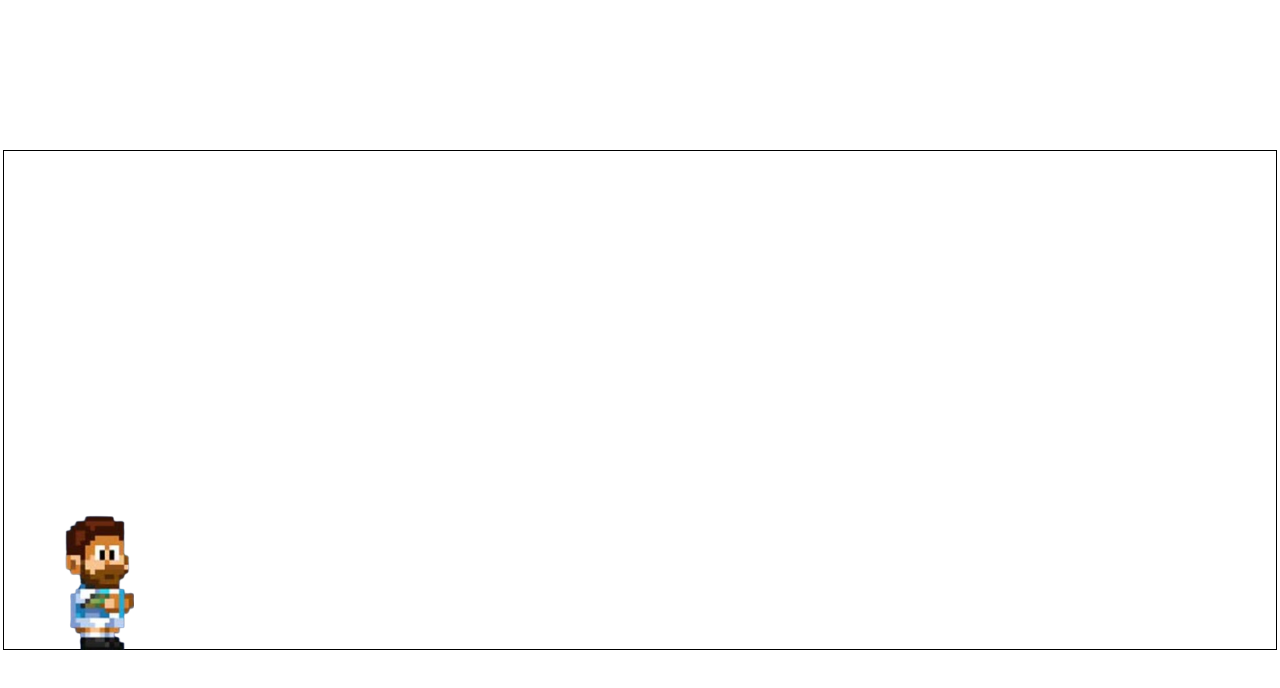
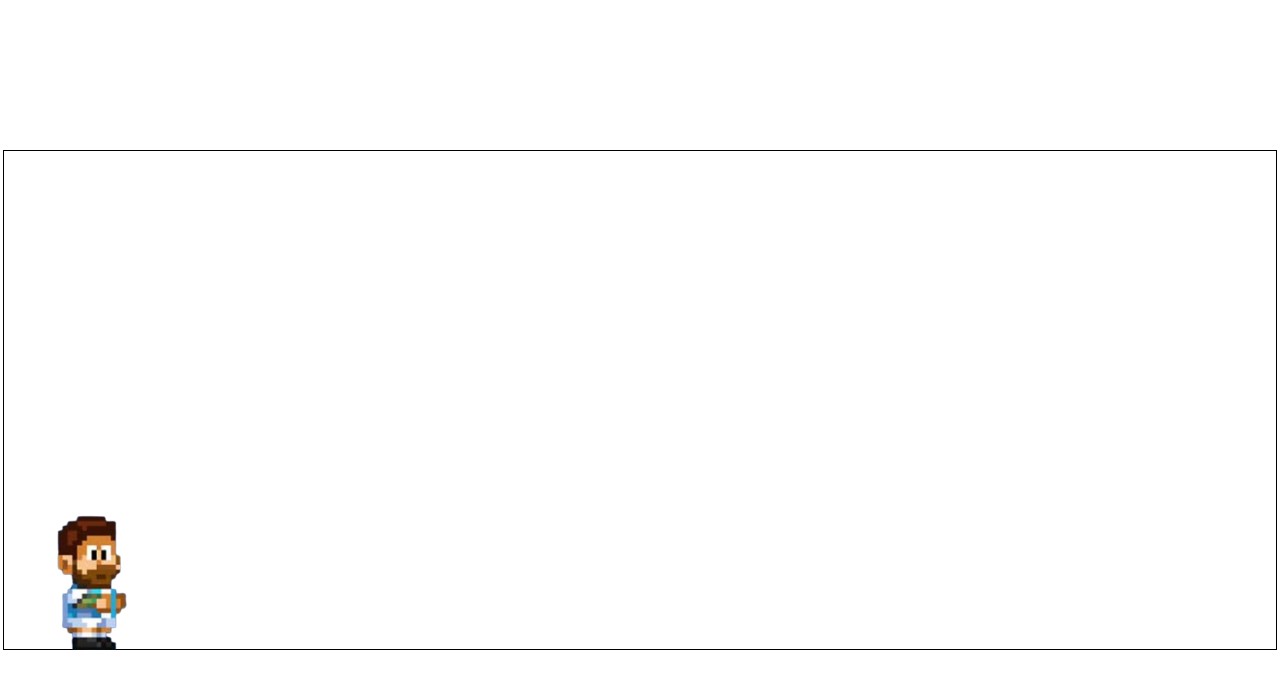
Before and after one commit to rakhmatovkhusan/MESSI-MARIO, a plain HTML site: page index.html in a window 1280 px wide. Drawn offline with Linux system fonts and the light colour scheme.

Commit message:
zerxdtcfygvbhjn

```diff
--- a/index.html
+++ b/index.html
@@ -8,7 +8,9 @@
 </head>
 <body>
     <div class="game">
-        <div class="character"></div>
+        <div class="character">
+            <img class="img_messi" src="./Screenshot_2024-07-07_172408-removebg-preview (1).png" alt="">
+        </div>
         <div class="block">
             <img style="width: 100px;height: 100px;" src="./hqdefault-removebg-preview.png" alt="">
         </div>
--- a/main.js
+++ b/main.js
@@ -1,12 +1,15 @@
 var character = document.querySelector(".character");
 var block = document.querySelector(".block");
+let messi = document.querySelector(".img_messi")
 
 function jump(){
     if(character.classList != "animamte"){
         character.classList.add("animate");
+        messi.setAttribute('src', "./Screenshot_2024-07-07_173111-removebg-preview.png");
     }
     setTimeout(function(){
         character.classList.remove("animate");
+        messi.setAttribute('src', "./Screenshot_2024-07-07_172408-removebg-preview (1).png");
     },500);
 }
 
--- a/style.css
+++ b/style.css
@@ -21,13 +21,17 @@ body{
 .character{
     width: 80px;
     height: 150px;
-    background: url(./Screenshot_2024-07-07_172408-removebg-preview\ \(1\).png);
-    background-position-x: -10px;
-    background-repeat: no-repeat;
-    background-size: cover;
+    display: flex;
+    align-items: center;
+    justify-content: center;
     position: relative;
     top: 349px;
     left: 50px;
+}
+
+.character img{
+    width: 150px;
+    height: 150px;
 }
 
 .animate{
```
